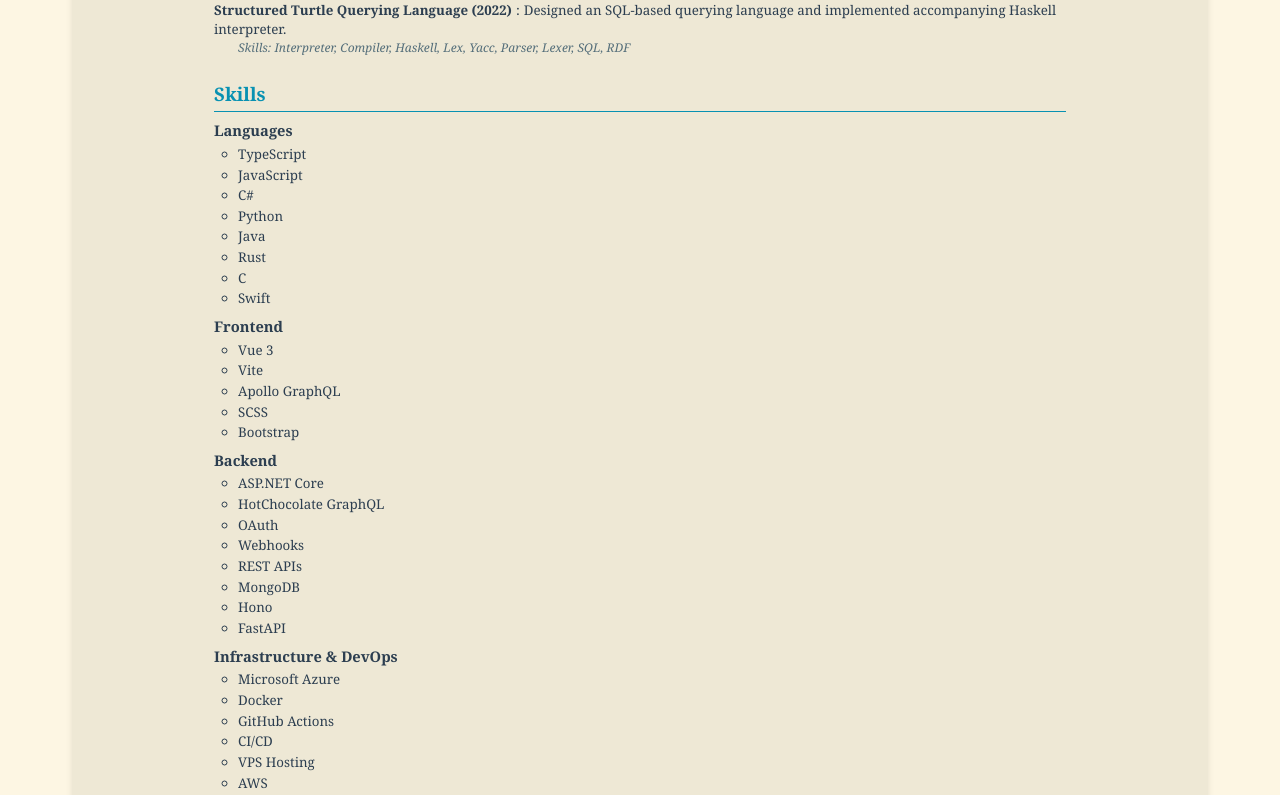
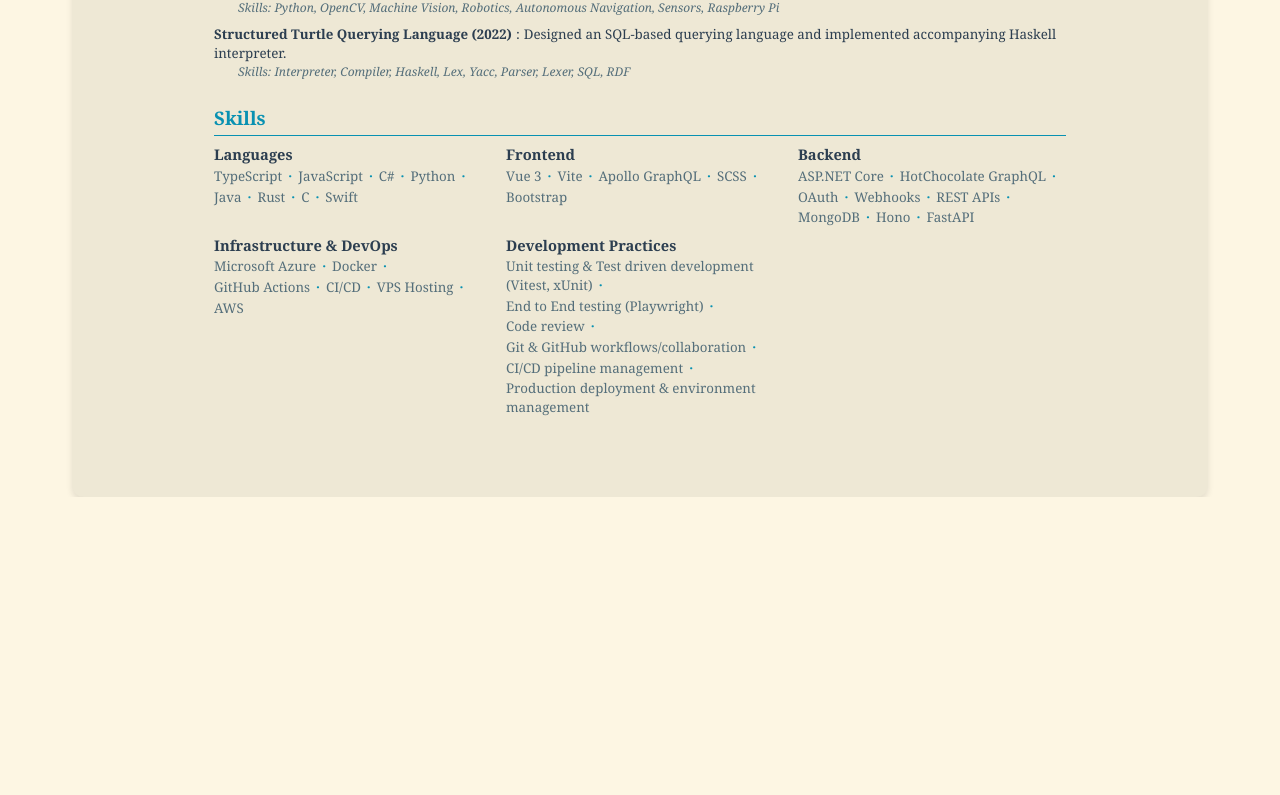
Before and after one commit to yaq1n0/yaqinhasan.com, a Vue app: page / in a window 1280 px wide. Shown: the part 2002-2797 px from the top of the page. After the commit the page ends 2499 px from the top, so only its background shows below. Built offline with nearby package versions, Linux system fonts and the light colour scheme.

Commit message:
improve cv rendering

```diff
--- a/src/components/RenderCV.vue
+++ b/src/components/RenderCV.vue
@@ -78,11 +78,13 @@
     <!-- Skills Section -->
     <section v-if="cv.skills?.length" class="cv-section">
       <h2 class="section-title">Skills</h2>
-      <div v-for="skill in cv.skills" :key="skill.name" class="skill-category">
-        <h3 class="category-name">{{ skill.name }}</h3>
-        <ul v-if="skill.keywords?.length" class="skill-items">
-          <li v-for="(keyword, idx) in skill.keywords" :key="idx">{{ keyword }}</li>
-        </ul>
+      <div class="skills-grid">
+        <div v-for="skill in cv.skills" :key="skill.name" class="skill-category">
+          <h3 class="category-name">{{ skill.name }}</h3>
+          <ul v-if="skill.keywords?.length" class="skill-keywords">
+            <li v-for="(keyword, idx) in skill.keywords" :key="idx">{{ keyword }}</li>
+          </ul>
+        </div>
       </div>
     </section>
 
@@ -220,6 +222,7 @@ const simplifyLink = (url?: string) => {
   border: none;
   border-top: 1px solid var(--color-border);
   margin: map.get($spacing, "md") 0;
+  margin-bottom: map.get($spacing, "lg");
 
   .print-mode & {
     border-top-color: #ccc;
@@ -366,18 +369,24 @@ const simplifyLink = (url?: string) => {
 }
 
 // Skills Styles
-.skill-category {
-  margin-bottom: map.get($spacing, "sm");
+.skills-grid {
+  display: grid;
+  grid-template-columns: repeat(auto-fill, minmax(250px, 1fr));
+  gap: map.get($spacing, "sm") map.get($spacing, "lg");
 
   .print-mode & {
-    margin-bottom: 6pt;
+    gap: 6pt 16pt;
   }
+}
+
+.skill-category {
+  margin-bottom: 0;
 }
 
 .category-name {
   font-size: 11pt;
   font-weight: bold;
-  margin: 0 0 4px;
+  margin: 0 0 2px;
   color: var(--color-text);
 
   .print-mode & {
@@ -385,18 +394,32 @@ const simplifyLink = (url?: string) => {
   }
 }
 
-.skill-items {
-  margin: 0 0 0 map.get($spacing, "lg");
+.skill-keywords {
+  display: flex;
+  flex-wrap: wrap;
+  list-style: none;
+  margin: 0;
   padding: 0;
-  list-style-type: circle;
+  gap: 2px 0;
 
   li {
     font-size: 10pt;
-    margin-bottom: 2px;
+    color: var(--color-text-secondary);
+
+    &:not(:last-child)::after {
+      content: "·";
+      margin: 0 6px;
+      color: #0891b2;
+      font-weight: bold;
+    }
   }
 
-  .print-mode & {
-    margin-left: 20pt;
+  .print-mode & li {
+    color: #333;
+
+    &:not(:last-child)::after {
+      color: #000;
+    }
   }
 }
 
```
